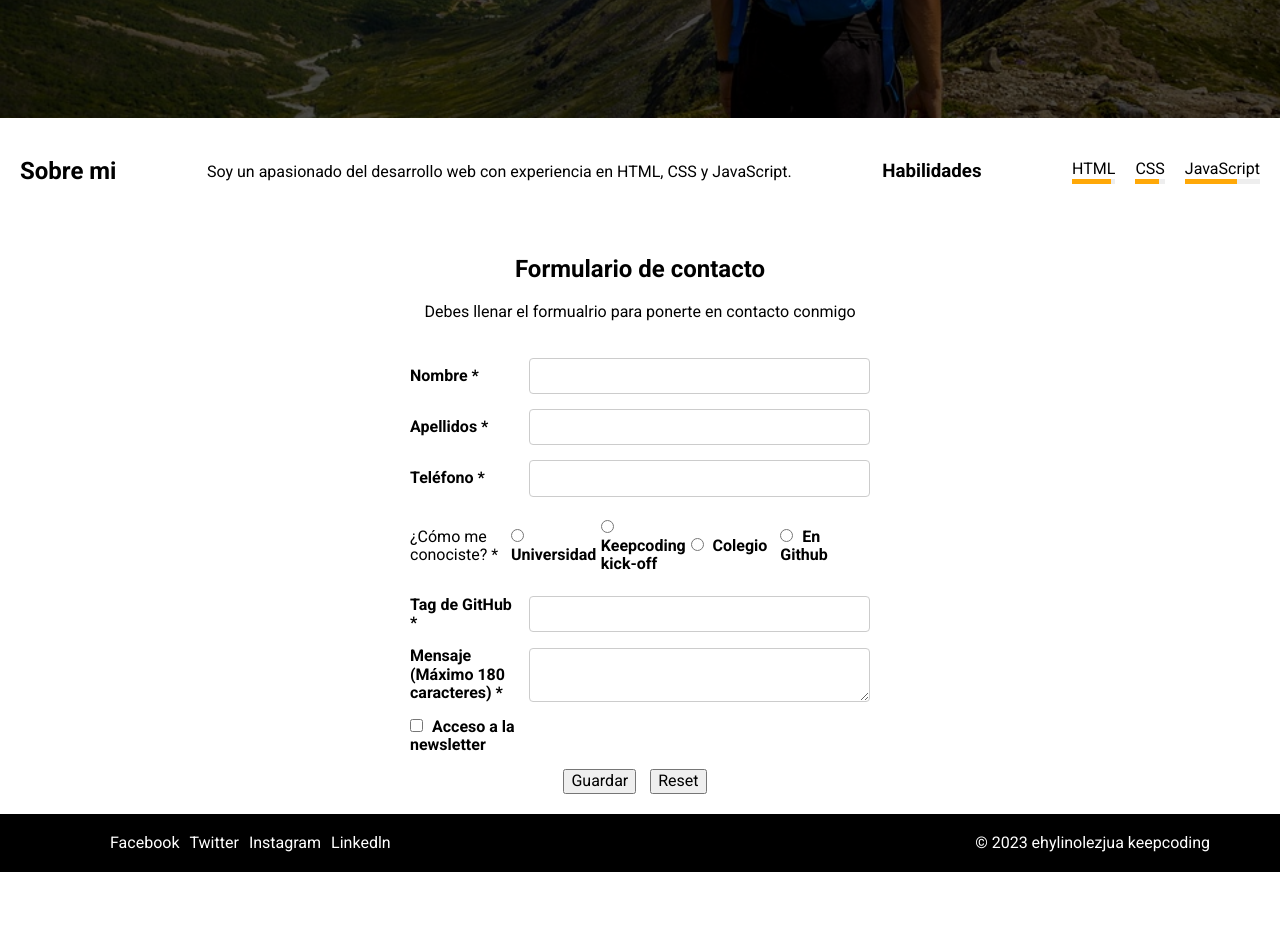
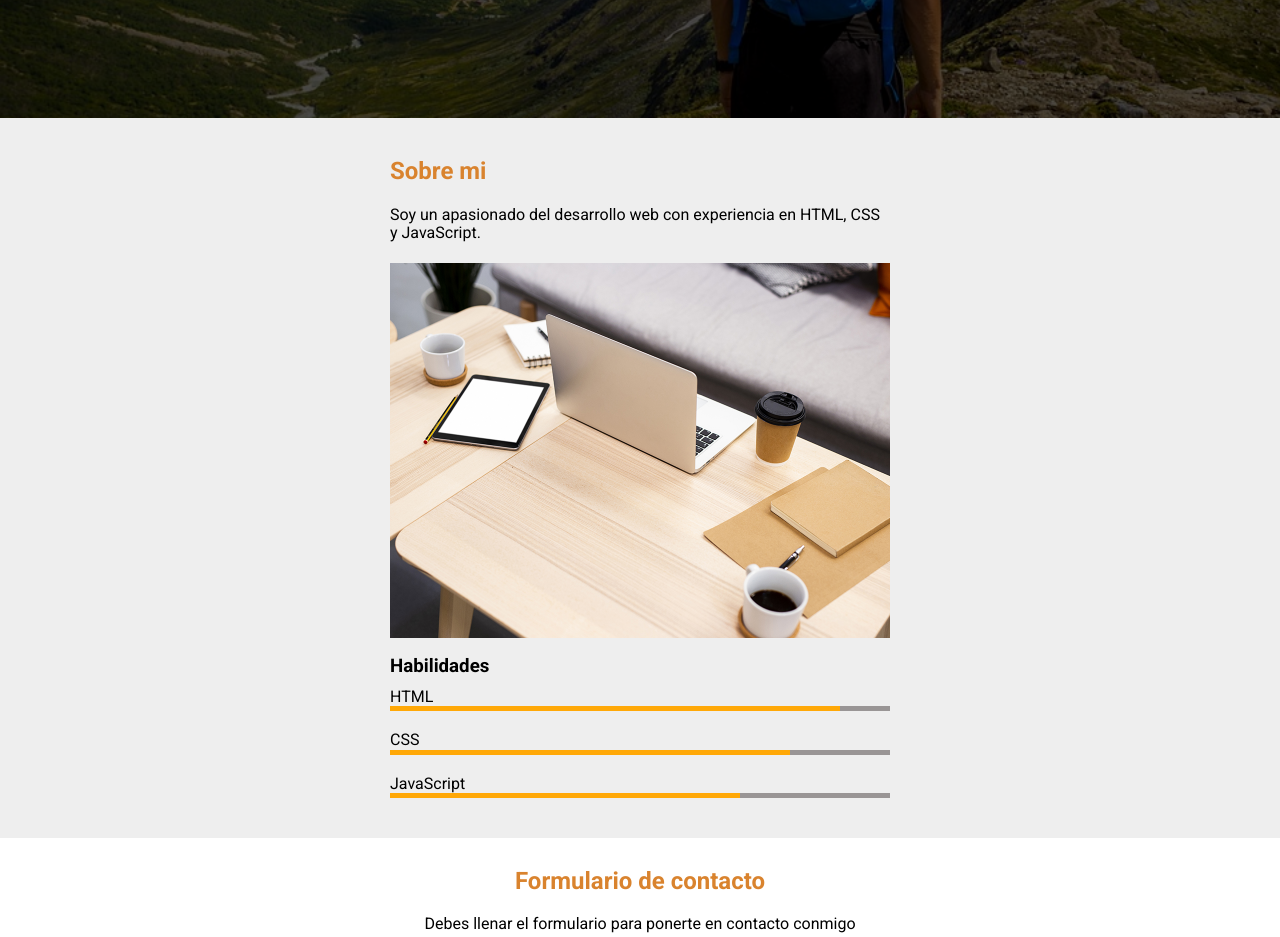
Before and after one commit to ehylin/portafolioHTML, a plain HTML site: page index.html in a window 1280 px wide. Shown: the part 540-1477 px from the top of the page. Before the commit the page ends 1412 px from the top, so only its background shows below. Drawn offline with Linux system fonts and the light colour scheme.

Commit message:
cambiando rutas, css e imagenes

```diff
--- a/assets/css/common.css
+++ b/assets/css/common.css
@@ -1,7 +1,7 @@
 :root {
     --main-text-color: #000;
     --main-bg-color: #fff;
-    --main-brand-color: #e54f09;
+    --main-brand-color: #d9832e;
     --main-brand-color-light: #e4a24c;
     font-size: 16px;
     font-family: 'Roboto', sans-serif;
--- a/assets/css/contact.css
+++ b/assets/css/contact.css
@@ -1,10 +1,12 @@
 .title-form{
     text-align: center;
     padding: 10px 20px 0px 20px;
+
 }
 .title-form__contact{
-    border-bottom: 1px solid #ccc;
+  color: var(--main-brand-color);
 }
+
 .contact-form {
     padding: 20px;
   }
@@ -39,8 +41,24 @@
 
   .form-buttons {
     text-align: center;
-    margin-top: 15px;
+    margin-top: 25px;
   }
+  .form-buttons__save, .form-buttons__reset{
+    border: 1px  solid var(--main-brand-color);
+    background: var(--main-brand-color);
+    color: var(--main-bg-color);
+    padding: 10px;
+    cursor: pointer;
+    text-transform: uppercase;
+    -webkit-transition: ease-in-out all 0.55s;
+    transition: ease-in-out all 0.55s;
+    text-align: center;
+  }
+  .form-buttons__save:hover, .form-buttons__reset:hover {
+    border-color: #000;
+    background: #000;
+  }
+
 
   .form-buttons button {
     margin-right: 10px;
@@ -60,10 +78,16 @@
       display: flex;
       align-items: center;
     }
+    .radio {
+      display: block;
+    }
 
     label {
       flex-basis: 150px;
       margin-bottom: 0;
+    }
+    .form-group__label{
+      flex-basis: 200px;
     }
 
     input[type="text"],
--- a/assets/css/skills.css
+++ b/assets/css/skills.css
@@ -1,11 +1,38 @@
 .description {
   padding: 20px;
-    animation: fade-in 1s ease-in-out forwards;
+  display: flex;
+  flex-wrap: wrap;
+
+  justify-content: space-between;
+  text-align: left;
+  background-color: #eee;
+}
+
+.col {
+  flex-basis: 100%;
+}
+
+.description__title {
+  margin-bottom: 20px;
+  color: var(--main-brand-color);
+}
+
+.description__about {
+  margin-bottom: 20px;
+}
+
+.description__img {
+  max-width: 100%;
+  height: auto;
+  vertical-align: middle;
 }
 
 .skills {
-    display: flex;
-    flex-direction: column;
+  text-align: left;
+}
+
+.skills__title {
+  margin-bottom: 10px;
 }
 
 .skill {
@@ -19,7 +46,7 @@
 .skill__bar {
   width: 100%;
   height: 5px;
-    background-color: #eee;
+  background-color: rgb(153 149 149);
   position: relative;
 }
 
@@ -53,24 +80,12 @@
   }
 }
 
-
 @media screen and (min-width: 768px) {
-    .description {
-      display: flex;
-      justify-content: space-between;
-      align-items: center;
+   .container{
+    max-width: 500px;
+    margin: 0 auto;
   }
-
-    .skills {
-      flex-direction: row;
+  .col {
+    flex-basis: 50%;
   }
-
-    .skill {
-      margin-right: 20px;
-      margin-bottom: 0;
 }
-    .skill:last-child {
-        margin-right: 0;
-      }
-
-  }
--- a/index.html
+++ b/index.html
@@ -29,13 +29,13 @@
                     <a href="#banner">Inicio</a>
                 </li>
                 <li class="header__nav__list__item">
-                    <a href="#description">Inicio</a>
+                    <a href="#description">Sobre mi</a>
                 </li>
                 <li class="header__nav__list__item">
                     <a href="proyects.html">Proyectos</a>
                 </li>
                 <li class="header__nav__list__item">
-                    <a href="contact.html">Contacto</a>
+                    <a href="#contact">Contacto</a>
                 </li>
             </ul>
         </nav>
@@ -51,11 +51,17 @@
         </section>
 
         <section id="description" class="description">
-            <h2>Sobre mi</h2>
-            <p>Soy un apasionado del desarrollo web con experiencia en HTML, CSS y JavaScript.</p>
-
-            <h3>Habilidades</h3>
-            <div class="skills">
+            <div class="container">
+                <div class="col">
+                    <h2 class="description__title">Sobre mi</h2>
+                    <p class="description__about">Soy un apasionado del desarrollo web con experiencia en HTML, CSS y
+                        JavaScript.</p>
+                </div>
+                <div class="col">
+                    <img class="description__img" src="assets/img/about.jpeg" alt="">
+                </div>
+                <div class="col skills">
+                    <h3 class="skills__title">Habilidades</h3>
                     <div class="skill">
                         <span class="skill__name">HTML</span>
                         <div class="skill__bar">
@@ -75,12 +81,13 @@
                         </div>
                     </div>
                 </div>
+            </div>
         </section>
 
-        <section class="form">
+        <section id="contact" class="form">
             <div class="title-form">
                 <h2 class="title-form__contact">Formulario de contacto</h2>
-                <p>Debes llenar el formualrio para ponerte en contacto conmigo</p>
+                <p>Debes llenar el formulario para ponerte en contacto conmigo</p>
             </div>
             <form id="contact-form" class="contact-form" action="#" method="POST">
                 <div class="form-group">
@@ -95,7 +102,7 @@
                     <label for="telefono">Teléfono *</label>
                     <input type="tel" id="telefono" name="telefono" required>
                 </div>
-                <div class="form-group">
+                <div class="form-group radio">
                     <p>¿Cómo me conociste? *</p>
                     <label>
                         <input type="radio" name="conocimiento" value="Universidad" required>
@@ -123,14 +130,14 @@
                     <textarea id="mensaje" name="mensaje" maxlength="180" required></textarea>
                 </div>
                 <div class="form-group">
-                    <label>
+                    <label class="form-group__label">
                         <input type="checkbox" name="newsletter">
                         Acceso a la newsletter
                     </label>
                 </div>
                 <div class="form-buttons">
-                    <button type="submit">Guardar</button>
-                    <button type="reset">Reset</button>
+                    <button class="form-buttons__save" type="submit">Guardar</button>
+                    <button class="form-buttons__reset" type="reset">Reset</button>
                 </div>
             </form>
 
```
Also changed, not shown: proyects.html (+0 -6 lines), assets/img/about.jpeg (added). Lines whose indentation alone changed are shown as unchanged.
